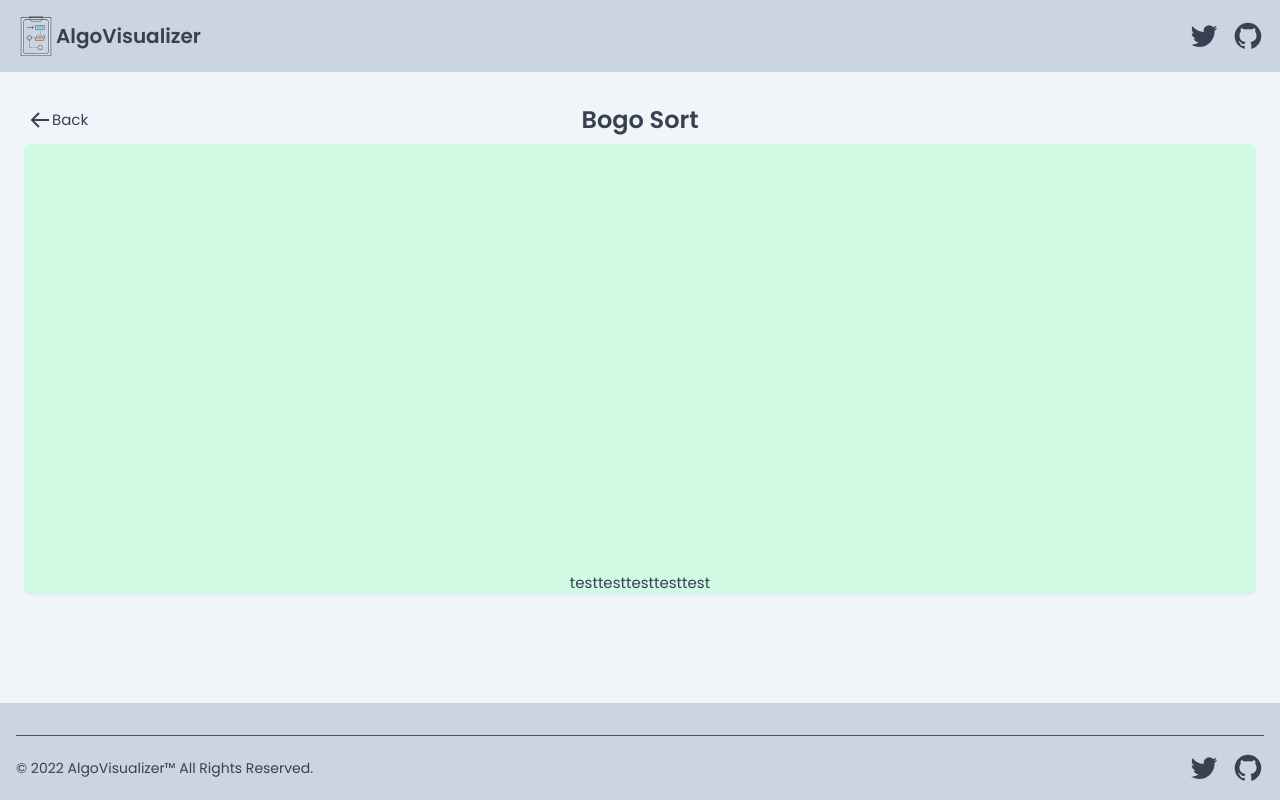
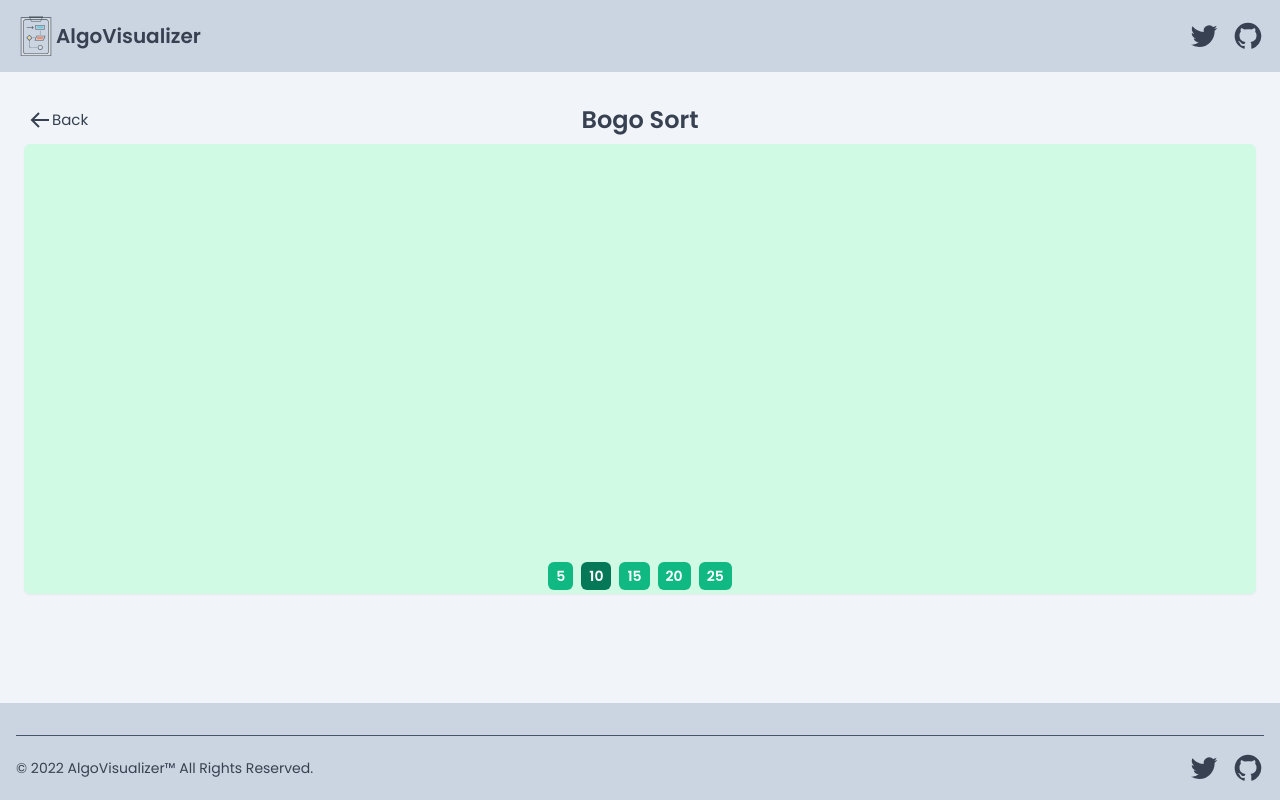
Before and after one commit to SinfulHymn/Algo-Visualizer, a React (Vite) app: page /Sorting/Bogo-Sort in a window 1280 px wide. Built offline with nearby package versions, Linux system fonts and the light colour scheme.

Commit message:
buttons for array size

```diff
--- a/src/components/SortingVisualizer.tsx
+++ b/src/components/SortingVisualizer.tsx
@@ -1,30 +1,47 @@
+import classNames from "classnames";
+import { useEffect, useState } from "react";
+
+const buttons = [5, 10, 15, 20, 25];
+const defaultButton = buttons[1];
+console.log(defaultButton);
+
+
 
 type Props = {
     type: string;
 }
 
-function SortingVisualizer ({type}: Props) {
+function SortingVisualizer({ type }: Props) {
+    const [size, setSize] = useState(defaultButton);
+
     return (
-        <div className=" w-full h-[450px] mx-auto bg-emerald-100 dark:bg-gray-500 flex justify-center transition-colors items-end rounded-md shadow-sm ">
-        <div className=" flex  self justify-center">
-            <div>
-                test
+        <div>
+
+            <div className="w-full h-[450px] mx-auto bg-emerald-100 dark:bg-gray-500 flex justify-center transition-colors items-end rounded-md shadow-sm">
+
+            <div className="flex  z-10   ">
+                    {buttons.map(button => (
+                        <button
+                            key={button}
+                            className={classNames("px-2 py-1 mx-1 my-1 rounded-md text-sm font-semibold text-white bg-emerald-500 hover:bg-emerald-700 dark:bg-gray-500", {
+                                "text-white": size === button,
+                                "bg-emerald-500": size !== button,
+                                "bg-emerald-700": size === button,
+                            })}
+                            onClick={() => setSize(button)}
+                        >
+                            {button}
+                        </button>
+                    ))}
+                </div>
             </div>
-            <div>
-                test
-            </div>
-            <div>
-                test
-            </div>
-            <div>
-                test
-            </div>
-            <div>
-                test
-            </div>
+
+
         </div>
-    </div>
+
+
+
     )
 }
 
-export default SortingVisualizer;
+export default SortingVisualizer
--- a/src/pages/Category.tsx
+++ b/src/pages/Category.tsx
@@ -2,10 +2,13 @@ import Container from "components/common/Container";
 import Heading from "components/Heading";
 import { Link, useParams } from "react-router-dom";
 import { SortingAlgorithms, SetSortingAlgorithms } from "context/SortingEnum";
+import { useState } from "react";
 
 
 const Sorting = () => {
     const {category} = useParams();
+    const [categoryName, setCategoryName] = useState<string | null>(null);
+
     return(
     <Container>
         <Heading title={`${category}`}backLink="/" />
--- a/src/pages/Home.tsx
+++ b/src/pages/Home.tsx
@@ -5,9 +5,9 @@ import Container from 'components/common/Container';
 
 export enum AlgorithmCategory {
     Sorting = "Sorting",
-    // Pathfinding = "Pathfinding",
+    Pathfinding = "Pathfinding",
 }
-
+export type AlgorithmType = typeof AlgorithmCategory;
 
 function Home() {
     return (
@@ -20,7 +20,7 @@ function Home() {
                     This is a web application that allows you to visualize algorithms.
                 </p>
                 <p className="text-center text-slate-600 my-1">
-                    You can use it to visualize sorting algorithms.
+                    You can use it to visualize sorting algorithms and maybe pathfinding one day.
                     {/* , searching algorithms, and pathfinding algorithms. */}
                 </p>
                 {/* <p className="text-center text-slate-600 my-1">
--- a/src/pages/SortingPage.tsx
+++ b/src/pages/SortingPage.tsx
@@ -19,7 +19,7 @@ function SortingPage(){
     const { type, category } = useParams<keyof Props>() as Props;
     const navigate = useNavigate();
     const [algorithm, setAlgorithm] = useState< null |algorithm >(null);
-    console.log(algorithm);
+    // console.log(algorithm);
 
     useEffect(() => {
         const ob = SetSortingAlgorithms[type];
```
